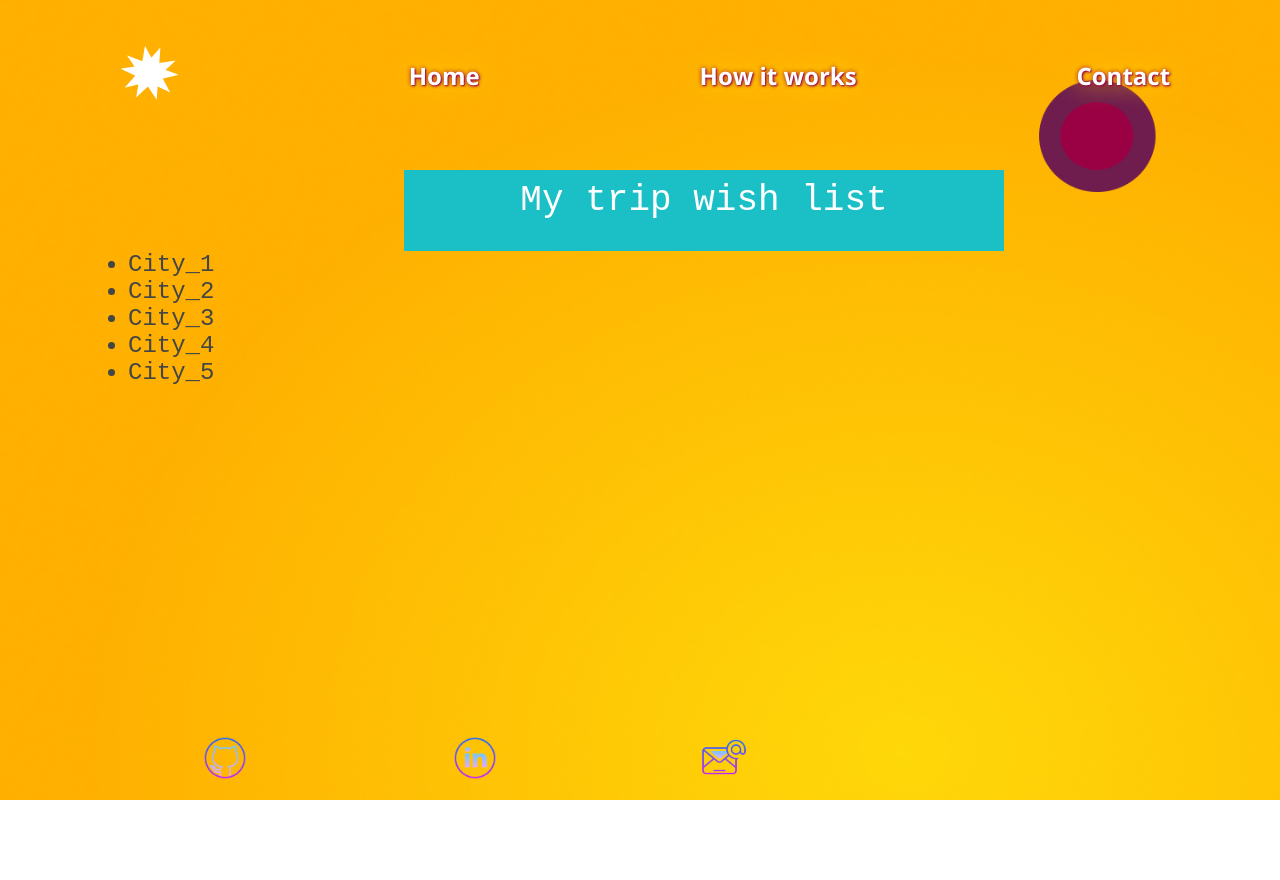
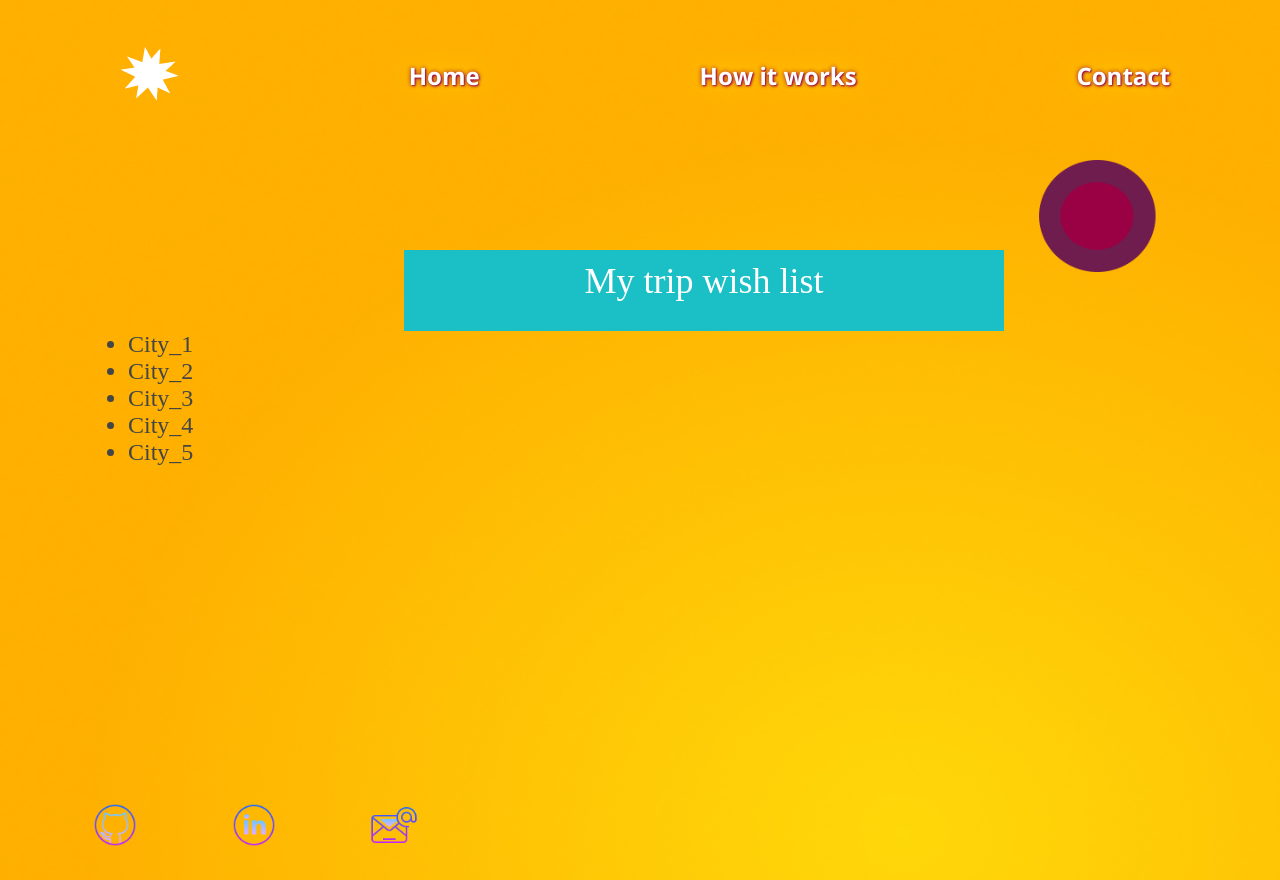
Before and after one commit to anastasiia-lk/final-project-sunny-trip, a Next.js app: page /tripWishList in a window 1280 px wide. Before the commit the page ends 800 px from the top, so only its background shows below. Built offline with nearby package versions, Linux system fonts and the light colour scheme.

Commit message:
Uodated CSS index and planTrip pages

```diff
--- a/components/Footer.js
+++ b/components/Footer.js
@@ -6,7 +6,12 @@ export default function Footer(props) {
         <div>
           <Link href={'https://github.com/anastasiia-lk'}>
             <a>
-              <img src="github.png" alt="Github logo" width="50" height="50" />
+              <img
+                src="github.png"
+                alt="Github logo"
+                width="50vw"
+                height="50vh"
+              />
             </a>
           </Link>
         </div>
@@ -16,8 +21,8 @@ export default function Footer(props) {
               <img
                 src="linkedin.png"
                 alt="Linkedin logo"
-                width="50"
-                height="50"
+                width="50vw"
+                height="50vh"
               />
             </a>
           </Link>
@@ -29,12 +34,7 @@ export default function Footer(props) {
             }
           >
             <a>
-              <img
-                src="mail.png"
-                alt="Girl in a jacket"
-                width="48"
-                height="48"
-              />
+              <img src="mail.png" alt="Mail logo" width="50vw" height="50vh" />
             </a>
           </Link>
         </div>
--- a/components/Layout.js
+++ b/components/Layout.js
@@ -11,10 +11,36 @@ export default function Layout(props) {
       </Head>
       <Header loggedIn={props.loggedIn} step={props.step} />
       <main
+        className="content"
         style={
-          props.page === 'home'
+          props.page !== 'home'
             ? {
-                // paddingTop: '10vh',
+                paddingTop: '10vh',
+                paddingLeft: '10vw',
+                backgroundImage: 'url(' + '/backgroundReg.jpg' + ')',
+                backgroundPosition: 'right 55% bottom',
+                // backgroundPosition: 'right 15% bottom 15%',
+                backgroundSize: 'cover',
+                backgroundRepeat: 'no-repeat',
+                height: '100vh',
+                overflowY: 'hidden',
+                paddingBottom: '0px',
+              }
+            : props.page === 'login'
+            ? {
+                paddingTop: '10vh',
+                paddingLeft: '10vw',
+                backgroundImage: 'url(' + '/loginBack.jpg' + ')',
+                backgroundPosition: 'right 55% bottom',
+                // backgroundPosition: 'right 15% bottom 15%',
+                backgroundSize: 'cover',
+                backgroundRepeat: 'no-repeat',
+                height: '100vh',
+                overflowY: 'hidden',
+                paddingBottom: '0px',
+              }
+            : {
+                paddingTop: '10vh',
                 paddingLeft: '10vw',
                 backgroundImage: 'url(' + '/background.jpg' + ')',
                 backgroundPosition: 'right 55% bottom',
@@ -25,15 +51,29 @@ export default function Layout(props) {
                 overflowY: 'hidden',
                 paddingBottom: '0px',
               }
-            : {
-                // paddingTop: '10vh',
-                paddingLeft: '10vw',
-                backgroundImage: 'url(' + '/backgroundReg.jpg' + ')',
-                backgroundPosition: 'right 35% bottom',
-                backgroundSize: 'cover',
-                backgroundRepeat: 'no-repeat',
-                height: '100vh',
-              }
+
+          // props.page === 'home'
+          //   ? {
+          //       // paddingTop: '10vh',
+          //       paddingLeft: '10vw',
+          //       backgroundImage: 'url(' + '/background.jpg' + ')',
+          //       backgroundPosition: 'right 55% bottom',
+          //       // backgroundPosition: 'right 15% bottom 15%',
+          //       backgroundSize: 'cover',
+          //       backgroundRepeat: 'no-repeat',
+          //       height: '100vh',
+          //       overflowY: 'hidden',
+          //       paddingBottom: '0px',
+          //     }
+          //   : {
+          //       // paddingTop: '10vh',
+          //       paddingLeft: '10vw',
+          //       backgroundImage: 'url(' + '/backgroundReg.jpg' + ')',
+          //       backgroundPosition: 'right 35% bottom',
+          //       backgroundSize: 'cover',
+          //       backgroundRepeat: 'no-repeat',
+          //       height: '100vh',
+          //     }
         }
       >
         {/* 'https://images.pexels.com/photos/34153/pexels-photo.jpg?auto=compress&cs=tinysrgb&h=350' */}
--- a/pages/index.tsx
+++ b/pages/index.tsx
@@ -15,6 +15,7 @@ export default function Home(props: Props) {
       <Head>
         <title>Plan Trip</title>
       </Head>
+      <main>
         <div className="indexFlex">Make your trip a</div>
         <div className="indexFlexBig">Sunny Trip</div>
         <div className="indexFlexSmall">
@@ -22,7 +23,6 @@ export default function Home(props: Props) {
           <br />
           weather forecast
         </div>
-      <div className="indexPic">
         <button
           className="indexButton"
           data-cy="index-button"
@@ -33,7 +33,7 @@ export default function Home(props: Props) {
         >
           I want to plan my trip
         </button>
-      </div>
+      </main>
     </Layout>
   );
 }
--- a/styles/globals.css
+++ b/styles/globals.css
@@ -3,12 +3,19 @@
 @import url('https://fonts.googleapis.com/css2?family=Open+Sans:wght@700&display=swap');
 @import url('https://fonts.googleapis.com/css2?family=Open+Sans:wght@400;700&display=swap');
 @import url('https://fonts.googleapis.com/css2?family=Open+Sans:wght@300;400;700&display=swap');
+
+* {
+  margin: 0;
+  padding: 0;
+}
 html,
 body {
-  width: 100%;
+  /* width: 100%;
   height: 100%;
   margin: 0;
-  font-family: 'Courier New', Courier, monospace;
+  font-family: 'Courier New', Courier, monospace; */
+  height: 100%;
+  font-size: 10px;
 }
 
 .pic {
@@ -84,8 +91,8 @@ button:hover {
 
 .indexButton {
   flex-wrap: wrap;
-  width: 400px;
-  height: 100px;
+  width: 25vw;
+  height: 12vh;
   background: url('/buttonBack.jpg');
   border: none;
   box-shadow: 0px 4px 4px rgba(0, 0, 0, 0.25);
@@ -94,15 +101,15 @@ button:hover {
   font-size: 24px;
   color: #ffffff;
   font-family: 'Open Sans', sans-serif;
-  font-weight: 500;
+  font-weight: 50rem;
   cursor: pointer;
-  margin-top: 70px;
+  margin-top: 20vh;
 }
 
 .planTripButton {
-  flex-wrap: wrap;
-  width: 200px;
-  height: 100px;
+  /* flex-wrap: wrap; */
+  width: 25vw;
+  height: 12vh;
   background: url('/buttonBack.jpg');
   border: none;
   box-shadow: 0px 4px 4px rgba(0, 0, 0, 0.25);
@@ -111,9 +118,9 @@ button:hover {
   font-size: 24px;
   color: #ffffff;
   font-family: 'Open Sans', sans-serif;
-  font-weight: 500;
+  font-weight: 50rem;
   cursor: pointer;
-  margin-top: 50px;
+  margin-top: 20vh;
 }
 
 .planTripButton:hover {
@@ -209,34 +216,50 @@ button:hover {
 .indexFlex {
   display: flex;
   color: white;
-  font-size: 80px;
-  font-weight: 500;
+  font-size: 8rem;
+  font-weight: 50rem;
   /* margin-top: -50px; */
   /* margin-bottom: 90px; */
   /* font-family: 'Homemade Apple', cursive; */
   font-family: 'Permanent Marker', cursive;
-  margin-top: 150px;
+  margin-top: 12vh;
+  height: 5vh;
 }
 
 .indexFlexSmall {
   display: small;
   color: white;
-  font-size: 28px;
-  font-weight: 500;
+  font-size: 2.8rem;
+  font-weight: 50rem;
   /* margin-bottom: 50px; */
-  margin-top: 50px;
+  margin-top: 1vh;
   font-family: 'Open Sans', sans-serif;
+  height: 2vh;
+  margin-top: 25vh;
+}
+
+.planTripText {
+  display: small;
+  color: white;
+  font-size: 2.8rem;
+  font-weight: 50rem;
+  /* margin-bottom: 50px; */
+  font-family: 'Open Sans', sans-serif;
+  height: 1vh;
+  width: 30vw;
+  margin-top: 1vh;
 }
 
 .indexFlexBig {
   display: flex;
   color: white;
-  font-size: 170px;
+  font-size: 17rem;
   font-weight: 500;
-  margin-top: 10px;
+  margin-top: 0.01vh;
   /* margin-bottom: 90px; */
   /* font-family: 'Homemade Apple', cursive; */
   font-family: 'Permanent Marker', cursive;
+  height: 5vh;
 }
 
 .footerStyle {
@@ -254,20 +277,20 @@ button:hover {
   padding-bottom: -158px; */
   left: 0;
   bottom: 0;
-  width: 100%;
-  height: 80px;
+  height: 0;
+  flex: 0 0 auto;
 }
 
 .iconbar {
   display: flex;
-  width: 10vw;
+  width: 8vw;
   /* height: 10vh; */
   justify-content: space-between;
 }
 
 .iconbar img {
-  margin-left: 200px;
-  padding: 0px 0px -100px 170px;
+  margin-left: 7vw;
+  /* padding: 0px 0px -100px 170px; */
 }
 .iconbar img:hover {
   filter: drop-shadow(6px 6px 3px white);
@@ -389,11 +412,13 @@ button:hover {
   justify-content: center;
   align-content: flex-end;
   align-items: left;
+  width: 25vw;
+  margin-left: -20vh;
 }
 
 .planTripImg {
-  margin-top: 100px;
-  margin-left: 300px;
+  margin-top: 10vh;
+  margin-left: 25vw;
   /* margin-left: -100px; */
   display: flex;
   flex-direction: column;
@@ -726,7 +751,6 @@ body {
 
 .planTripLocation {
   margin-top: 0;
-  margin-left: -400px;
   display: flex;
   flex-direction: row;
   justify-content: center;
@@ -768,10 +792,13 @@ body {
 .planTripTextSmall {
   /* margin-top: 150px;
   margin-bottom: 24px; */
-  font-size: 80px;
+  font-size: 8rem;
   color: white;
   font-family: 'Permanent Marker', cursive;
   text-align: left;
+  height: 30vh;
+  /* margin-bottom: 5vh; */
+  margin-top: 10vh;
 }
 .planTripTextBig {
   margin-top: -50px;
@@ -807,20 +834,23 @@ body {
 }
 
 .wrapper {
-  position: relative;
+  /* position: relative;
+  min-height: 100%; */
+  display: flex;
+  flex-direction: column;
   min-height: 100%;
 }
 
 .wrapImgPlanTrip {
   position: relative;
   width: 100%;
-  margin-bottom: 10px;
+  margin-bottom: 0.1vh;
 }
 
 .imagePlanTrip {
   display: block;
-  width: 500;
-  height: 300;
+  width: 30vw;
+  height: 25vh;
   border-radius: 10%;
 }
 
@@ -844,7 +874,7 @@ body {
 
 .textOverlayPlanTrip {
   color: white;
-  font-size: 20px;
+  font-size: 2rem;
   position: absolute;
   top: 50%;
   left: 50%;
@@ -1034,3 +1064,24 @@ body {
   cursor: pointer;
   margin-top: 30px;
 }
+
+.content {
+  flex: 1 0 auto;
+}
+
+.indexButton {
+  flex-wrap: wrap;
+  width: 25vw;
+  height: 12vh;
+  background: url('/buttonBack.jpg');
+  border: none;
+  box-shadow: 0px 4px 4px rgba(0, 0, 0, 0.25);
+  border-radius: 0.35rem;
+  font-weight: lighter;
+  font-size: 24px;
+  color: #ffffff;
+  font-family: 'Open Sans', sans-serif;
+  font-weight: 50rem;
+  cursor: pointer;
+  margin-top: 20vh;
+}
```
Also changed, not shown: pages/planTrip.js (+11 -11 lines). Lines whose indentation alone changed are shown as unchanged.
